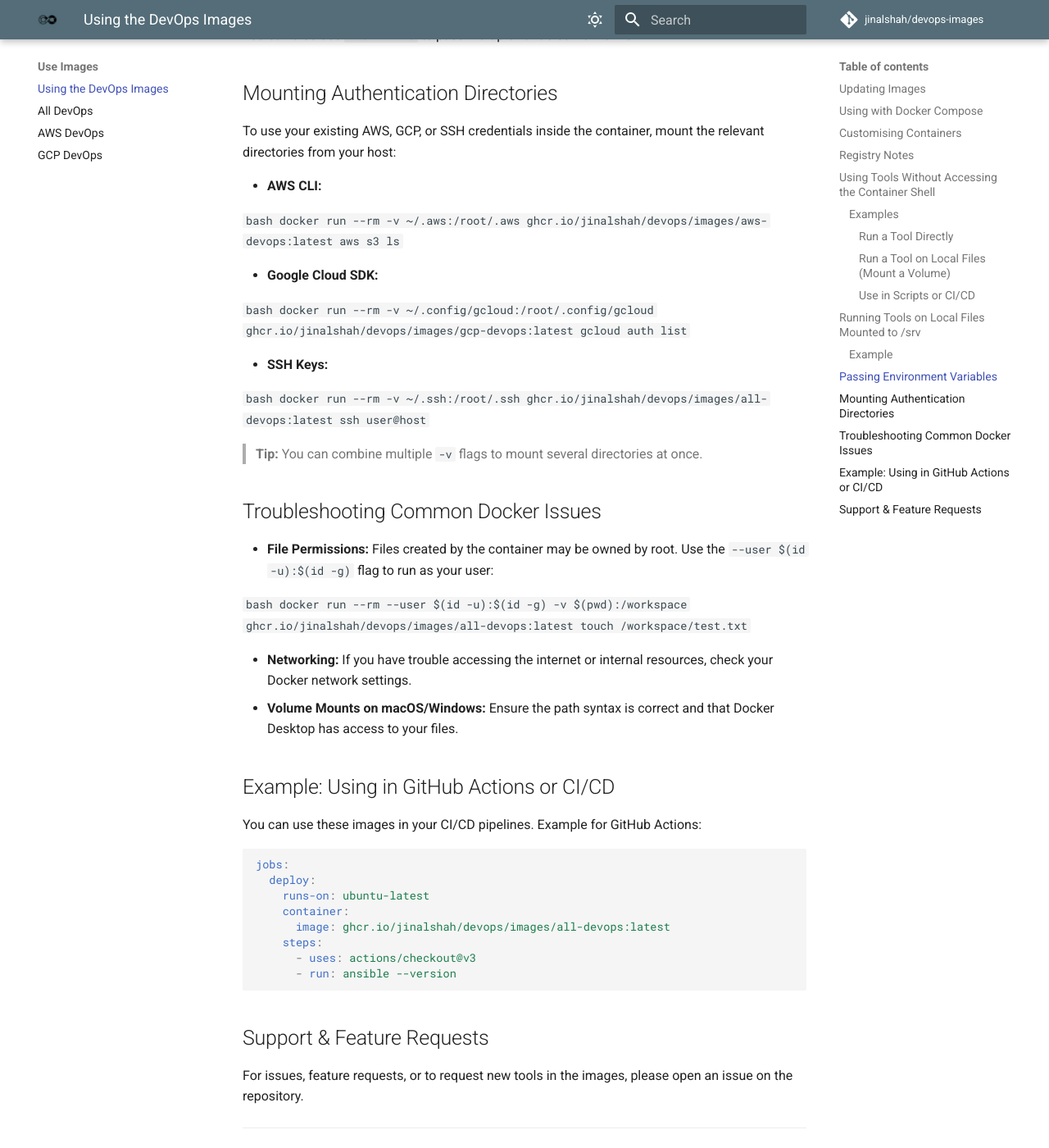
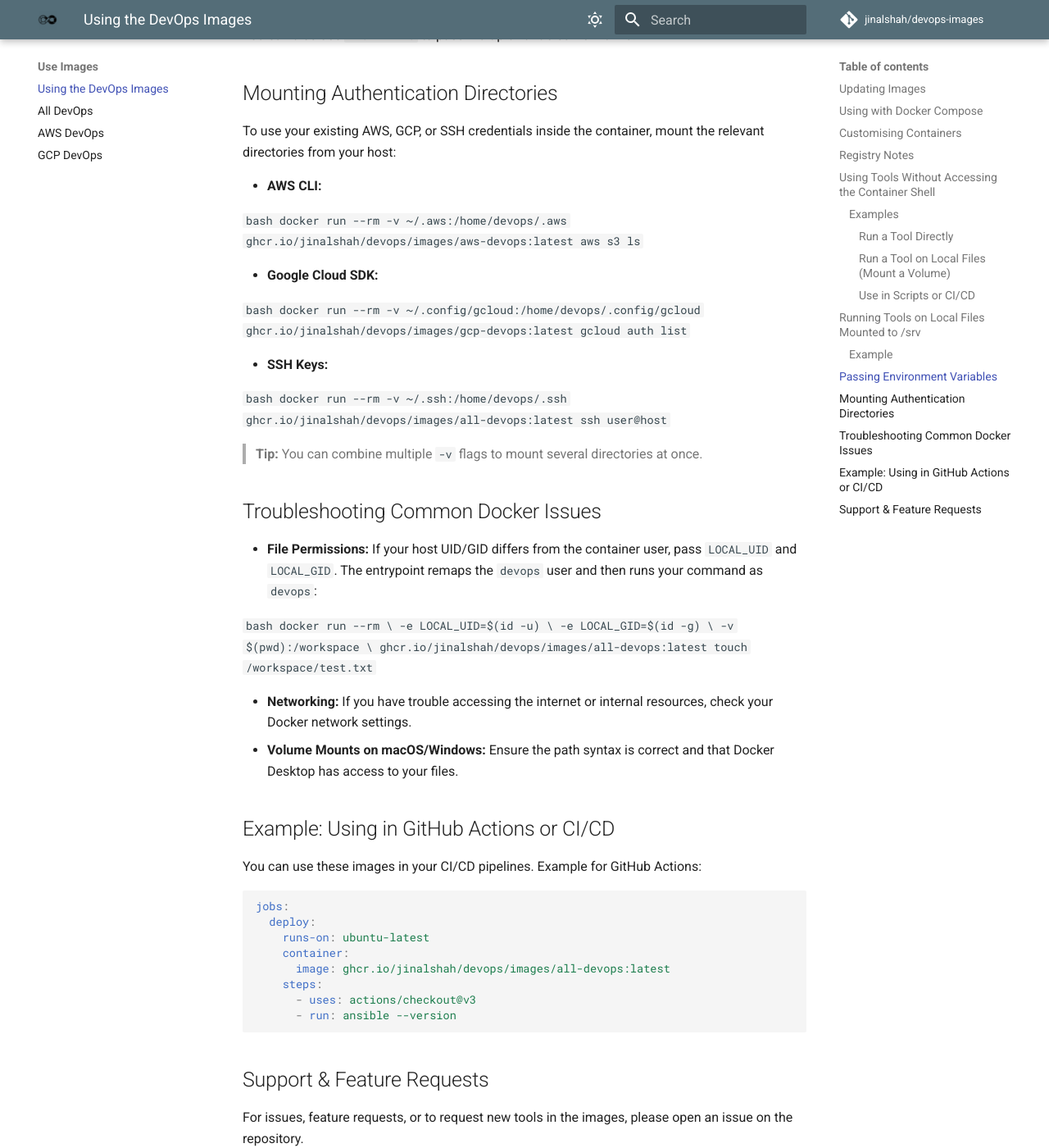
Before and after one commit to jinalshah/devops-images, an MkDocs documentation site: the page built from docs/use-images/index.md, in a window 1280 px wide and 1400 px high, scrolled down 3065 px. Shown: the whole window at 82% size. Built offline with MkDocs 1.6.1 and Material for MkDocs 9.7.7, drawn with Linux system fonts in a browser that asks for light colours; comment, search, counter and statistics services are not loaded.

Commit message:
Add entrypoint.sh for multi-user

````diff
--- a/docs/use-images/index.md
+++ b/docs/use-images/index.md
@@ -129,29 +129,33 @@
 - **AWS CLI:**
 
   ```bash
-  docker run --rm -v ~/.aws:/root/.aws ghcr.io/jinalshah/devops/images/aws-devops:latest aws s3 ls
+  docker run --rm -v ~/.aws:/home/devops/.aws ghcr.io/jinalshah/devops/images/aws-devops:latest aws s3 ls
   ```
 
 - **Google Cloud SDK:**
 
   ```bash
-  docker run --rm -v ~/.config/gcloud:/root/.config/gcloud ghcr.io/jinalshah/devops/images/gcp-devops:latest gcloud auth list
+  docker run --rm -v ~/.config/gcloud:/home/devops/.config/gcloud ghcr.io/jinalshah/devops/images/gcp-devops:latest gcloud auth list
   ```
 
 - **SSH Keys:**
 
   ```bash
-  docker run --rm -v ~/.ssh:/root/.ssh ghcr.io/jinalshah/devops/images/all-devops:latest ssh user@host
+  docker run --rm -v ~/.ssh:/home/devops/.ssh ghcr.io/jinalshah/devops/images/all-devops:latest ssh user@host
   ```
 
 > **Tip:** You can combine multiple `-v` flags to mount several directories at once.
 
 ## Troubleshooting Common Docker Issues
 
-- **File Permissions:** Files created by the container may be owned by root. Use the `--user $(id -u):$(id -g)` flag to run as your user:
+- **File Permissions:** If your host UID/GID differs from the container user, pass `LOCAL_UID` and `LOCAL_GID`. The entrypoint remaps the `devops` user and then runs your command as `devops`:
 
   ```bash
-  docker run --rm --user $(id -u):$(id -g) -v $(pwd):/workspace ghcr.io/jinalshah/devops/images/all-devops:latest touch /workspace/test.txt
+  docker run --rm \
+    -e LOCAL_UID=$(id -u) \
+    -e LOCAL_GID=$(id -g) \
+    -v $(pwd):/workspace \
+    ghcr.io/jinalshah/devops/images/all-devops:latest touch /workspace/test.txt
   ```
 
 - **Networking:** If you have trouble accessing the internet or internal resources, check your Docker network settings.
````
Also changed, not shown: 2 other files.
